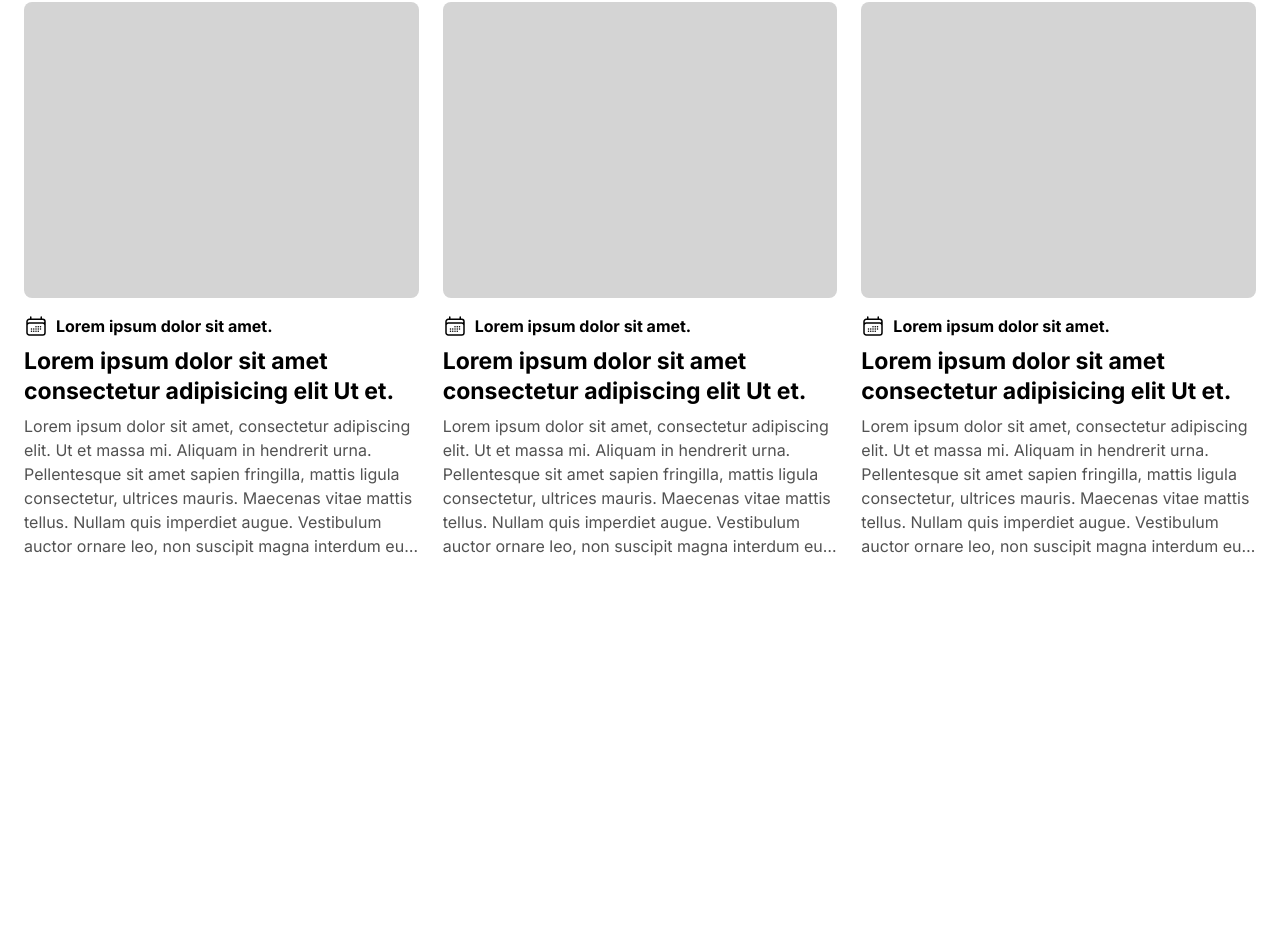
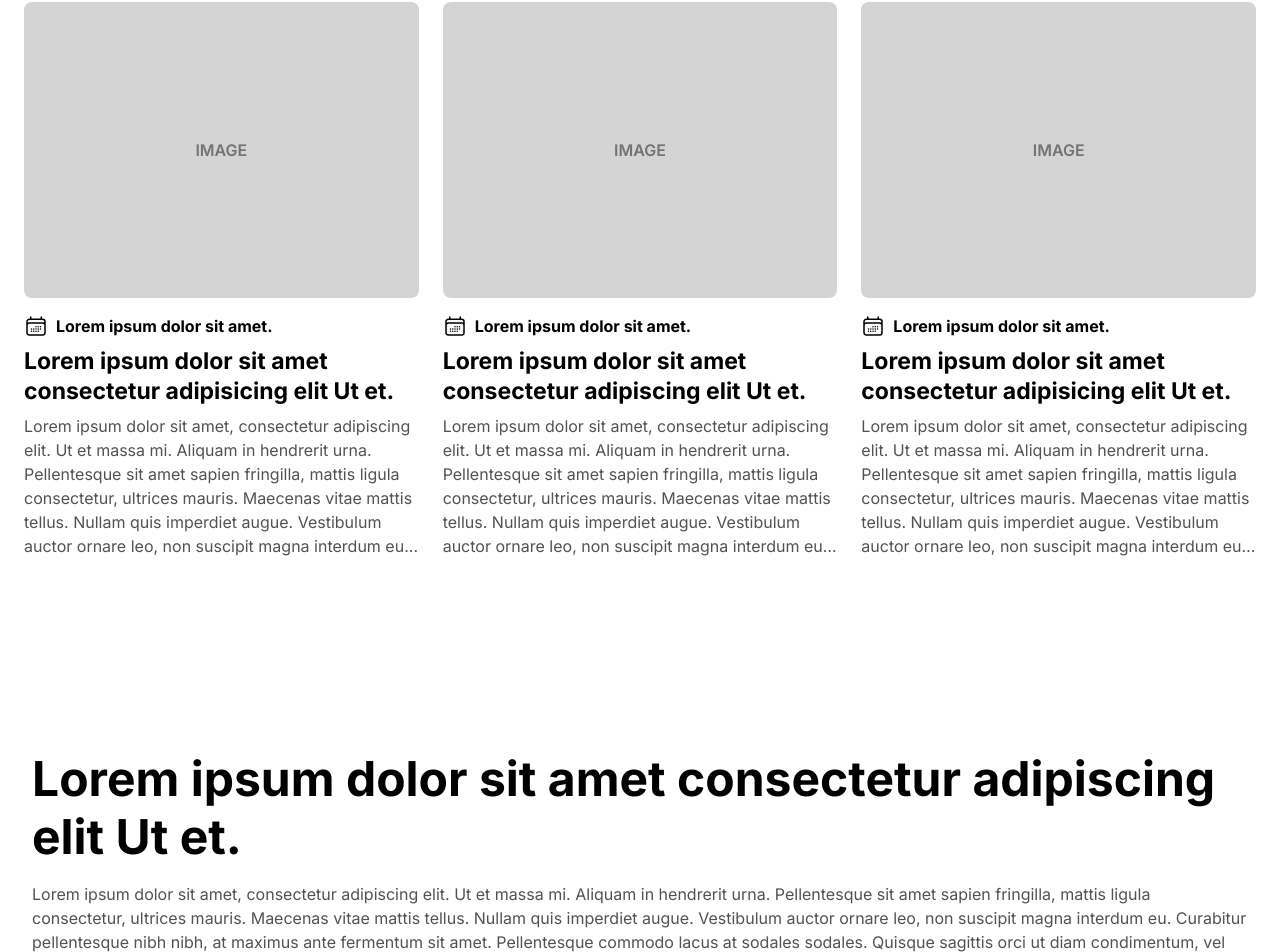
Before and after one commit to TatoNoir/min-data-riu-challenge, an Angular app in the folder riu-challenge/: page / in a window 1280 px wide. Shown: the part 1426-2378 px from the top of the page. Before the commit the page ends 2080 px from the top, so only its background shows below. Built offline with nearby package versions, Linux system fonts and the light colour scheme.

Commit message:
products component created

```diff
--- a/riu-challenge/src/app/components/card-item/card-item.component.html
+++ b/riu-challenge/src/app/components/card-item/card-item.component.html
@@ -1,6 +1,8 @@
 <article class="flex flex-col gap-4">
   <!-- Imagen card -->
-  <figure class="aspect-[4/3] overflow-hidden rounded-lg bg-neutral-300">
+  <figure
+    class="relative aspect-[4/3] overflow-hidden rounded-lg bg-neutral-300"
+  >
     @if (cardItem().imageUrl) {
       <img
         class="size-full object-cover"
--- /dev/null
+++ b/riu-challenge/src/app/components/products-preview/products-preview.component.html
@@ -0,0 +1,19 @@
+<section class="carousel-info bg-white py-8 md:py-12 lg:py-24">
+  <article class="mx-auto max-w-[1542px] px-4 sm:px-6 md:px-8">
+    <header class="mb-8 space-y-4 lg:mb-12">
+      <h2 class="text-3xl/[32px] font-bold md:text-5xl/[58px]">
+        Lorem ipsum dolor sit amet consectetur adipiscing elit Ut et.
+      </h2>
+      <p class="text-base/6 font-normal text-neutral-600">
+        Lorem ipsum dolor sit amet, consectetur adipiscing elit. Ut et massa mi.
+        Aliquam in hendrerit urna. Pellentesque sit amet sapien fringilla,
+        mattis ligula consectetur, ultrices mauris. Maecenas vitae mattis
+        tellus. Nullam quis imperdiet augue. Vestibulum auctor ornare leo, non
+        suscipit magna interdum eu. Curabitur pellentesque nibh nibh, at maximus
+        ante fermentum sit amet. Pellentesque commodo lacus at sodales sodales.
+        Quisque sagittis orci ut diam condimentum, vel euismod erat placerat. In
+        iaculis arcu eros, eget tempus orci facilisis id.
+      </p>
+    </header>
+  </article>
+</section>
--- a/riu-challenge/src/app/pages/home/home-page.component.html
+++ b/riu-challenge/src/app/pages/home/home-page.component.html
@@ -15,4 +15,5 @@
   <!-- Cards grid section-->
 
   <!-- Carousel Sect-->
+  <app-products-preview></app-products-preview>
 </main>
--- a/riu-challenge/src/app/pages/home/home-page.component.ts
+++ b/riu-challenge/src/app/pages/home/home-page.component.ts
@@ -2,11 +2,12 @@ import { Component } from '@angular/core';
 import { HeroComponent } from '../../components/hero/hero.component';
 import { CardsGridComponent } from '../../components/cards-grid/cards-grid.component';
 import { CardItemComponent } from '../../components/card-item/card-item.component';
+import { ProductsPreviewComponent } from '../../components/products-preview/products-preview.component';
 
 @Component({
   selector: 'app-home-page',
   standalone: true,
-  imports: [HeroComponent, CardsGridComponent, CardItemComponent],
+  imports: [HeroComponent, CardsGridComponent, ProductsPreviewComponent],
   templateUrl: './home-page.component.html',
   styleUrl: './home-page.component.scss'
 })
```
Also changed, not shown: riu-challenge/src/app/components/products-preview/products-preview.component.ts (added, +12 -0 lines), riu-challenge/src/app/components/products-preview/products-preview.component.scss (added), 1 other file (tests, documents, lock files or other folders).
